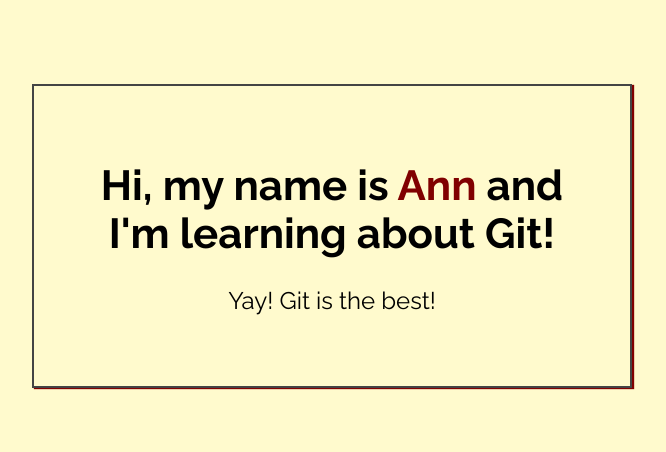
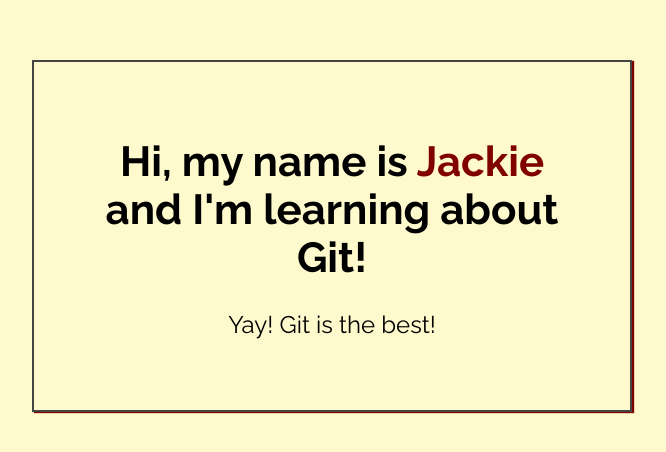
Before and after one commit to jackie-25/my-first-repo, a plain HTML site: page index.html in a window 1280 px wide. Shown: the part 164-616 px from the top of the page, without its empty margins (308-974 px from the left). Drawn offline with Linux system fonts and the light colour scheme.

Commit message:
Added name to index.html

```diff
--- a/index.html
+++ b/index.html
@@ -14,7 +14,7 @@
 <body>
 
     <div class="greeting">
-        <h1>Hi, my name is <span class="highlight">Ann</span> and I'm learning about Git! </h1>
+        <h1>Hi, my name is <span class="highlight">Jackie</span> and I'm learning about Git! </h1>
 
         <p>Yay! Git is the best!</p>
     </div>
```
